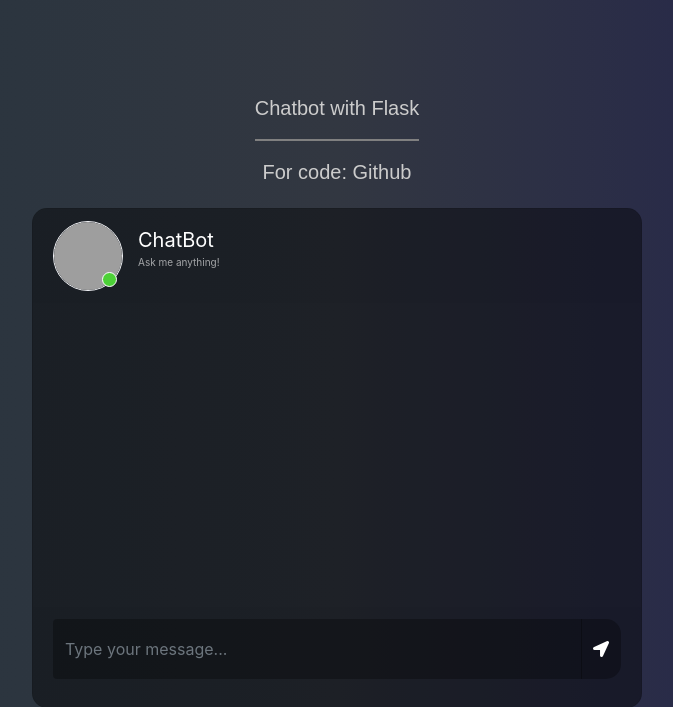
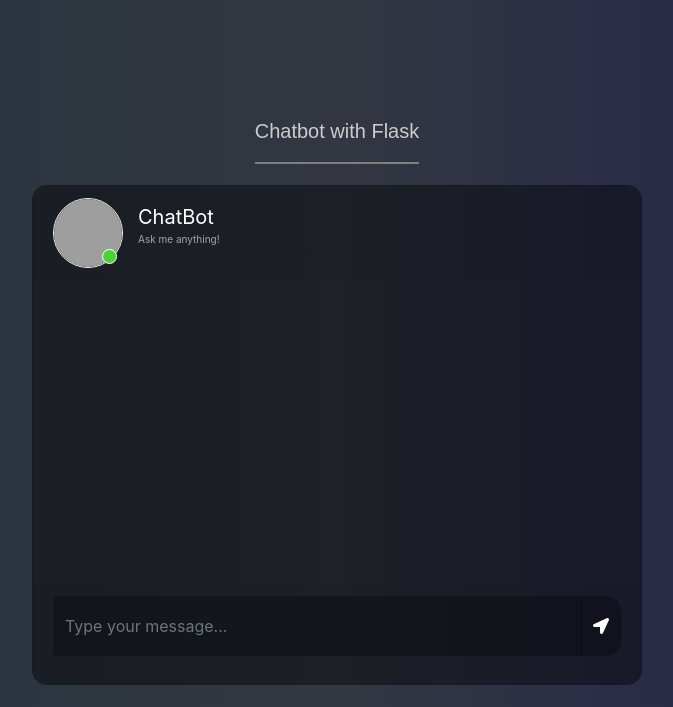
Before and after one commit to abdullah-khaled0/My-Projects, a Flask app: page / in a window 1280 px wide. Shown: the top 707 px of the page, without its empty margins (303-976 px from the left). Run offline with Flask 3, Linux system fonts and the light colour scheme; parts of the project's set-up code (start-up, migrations or seed data) failed here and were passed over; some libraries are stand-ins or nearby versions; grey boxes are pictures that could not be loaded.

Commit message:
Update chat.html

```diff
--- a/Flask-Apps/chatbot/templates/chat.html
+++ b/Flask-Apps/chatbot/templates/chat.html
@@ -21,7 +21,6 @@
 						<div class="center-content">
 							<p>Chatbot with Flask</p>
 							<hr style="height:2px;border-width:0;color:gray;background-color:gray">
-							<p>For code: <a href="">Github</a></p>
 						</div>
 					</div>
 					<div class="card">
```
